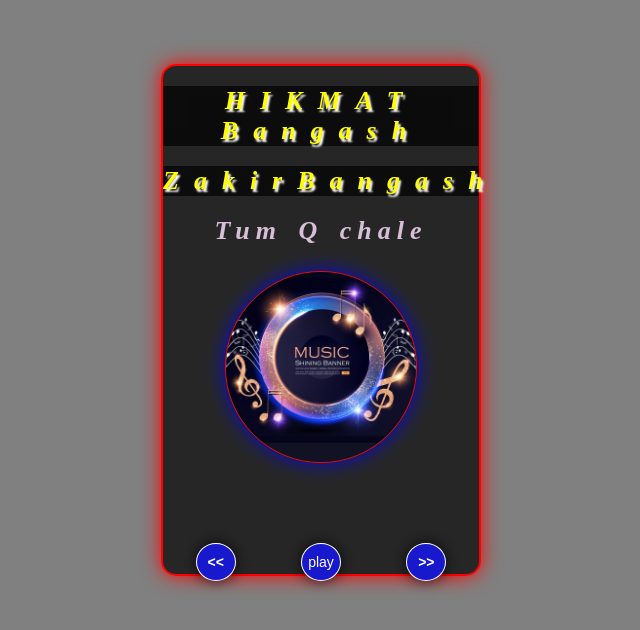
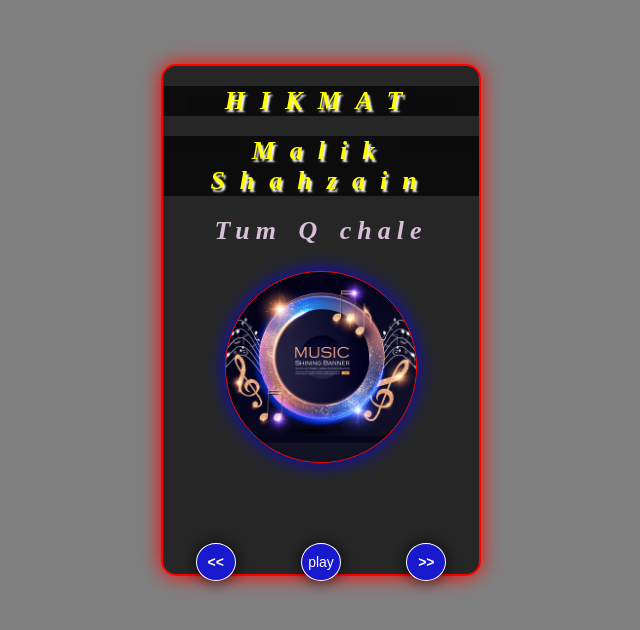
Before and after one commit to Hikmat-Bangash/Music-player, a plain HTML site: page index.html in a window 1280 px wide. Shown: the whole page, without its empty margins (319-959 px from the left). Drawn offline with Linux system fonts and the light colour scheme.

Commit message:
Update index.html

```diff
--- a/index.html
+++ b/index.html
@@ -13,8 +13,8 @@
     <div class="main">
 
         <div class="music_container">
-            <h2 id="artist">HIKMAT Bangash </h2>
-            <h2 id="artist"> ZakirBangash</h2>
+            <h2 id="artist">HIKMAT </h2>
+            <h2 id="artist">Malik Shahzain</h2>
             <h3  id="title"> Tum Q chale </h3>
             <!-- adding images -->
             <div class="image">
```
